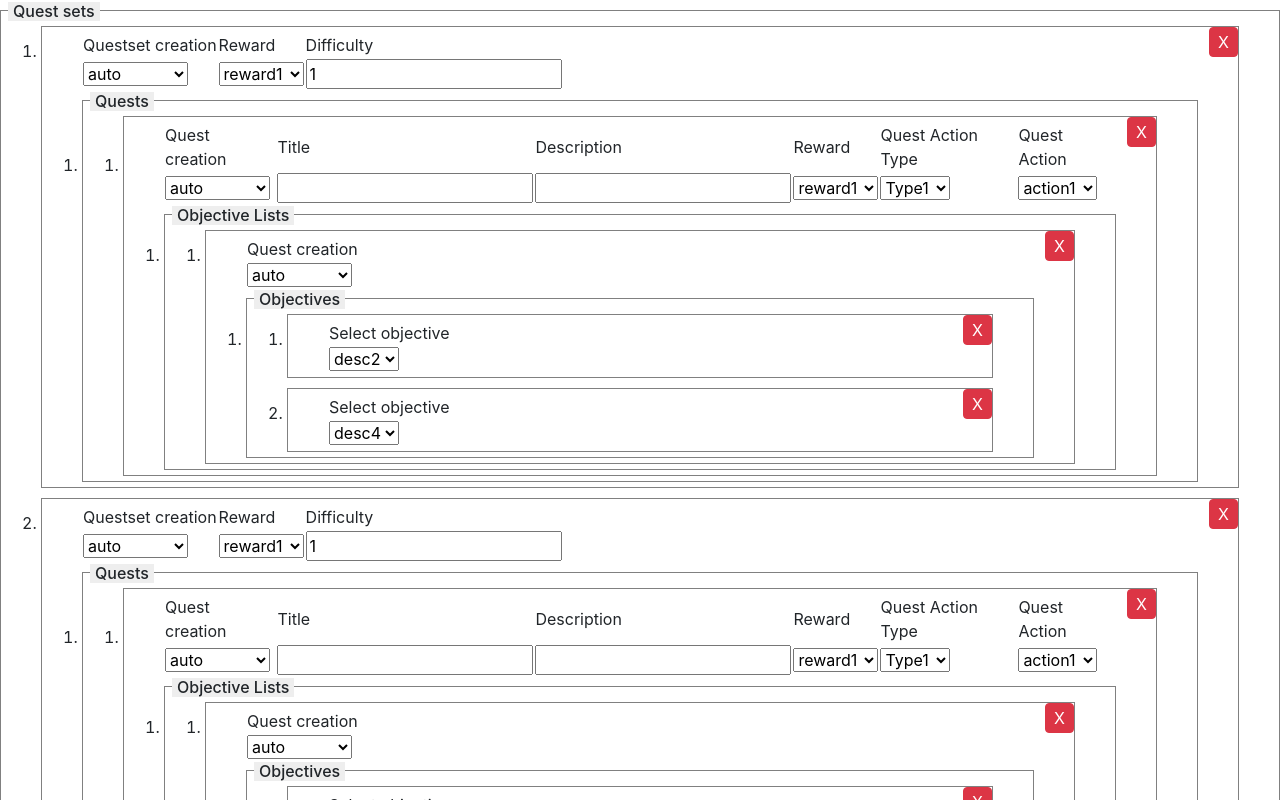
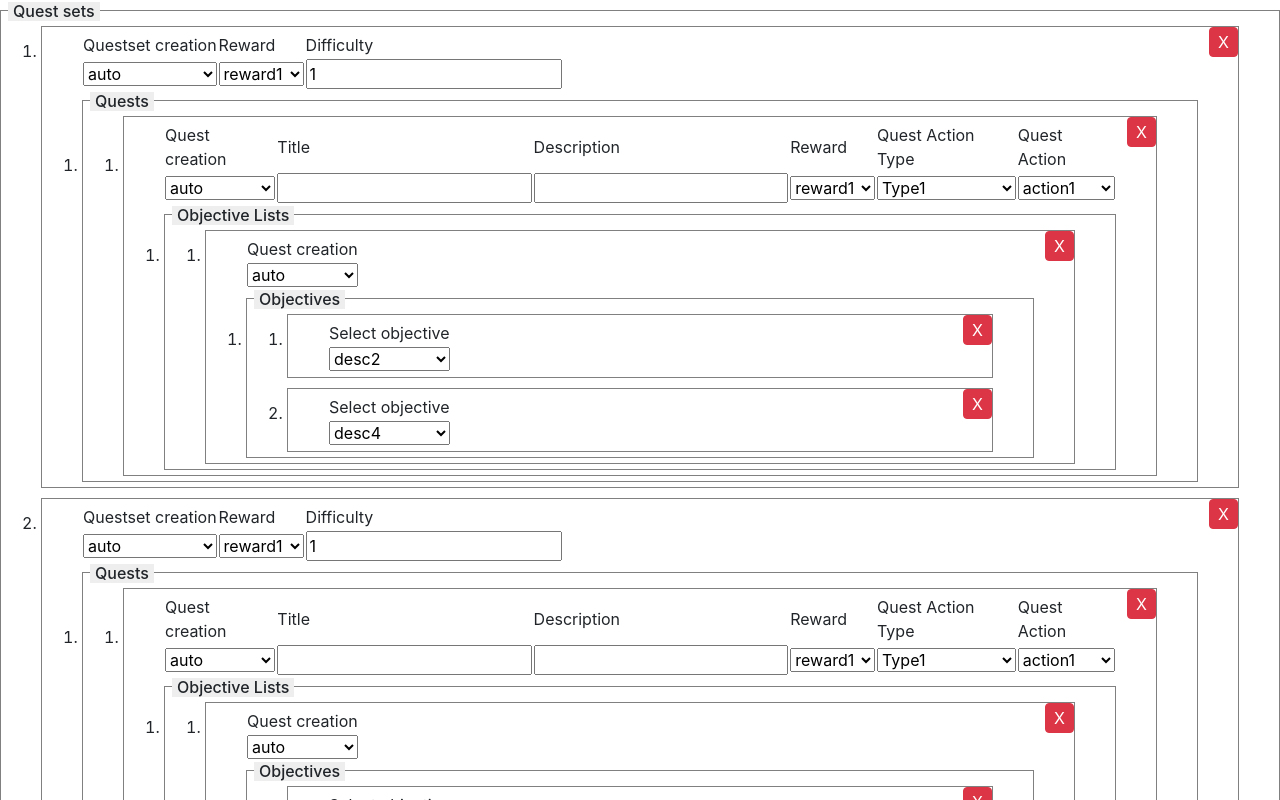
Before and after one commit to sachinsebastian1212/VueApp, a Vue app: page / in a window 1280 px wide. Shown: the top 800 px of the page. Built offline with nearby package versions, Linux system fonts and the light colour scheme.

Commit message:
adjust widh of table td

```diff
--- a/src/components/QuestForm.vue
+++ b/src/components/QuestForm.vue
@@ -57,4 +57,8 @@ button.btn-del{
   padding: 2px 8px;
   z-index: 1;
 }
+
+table td *{
+  width:100%;
+}
 </style>
```
